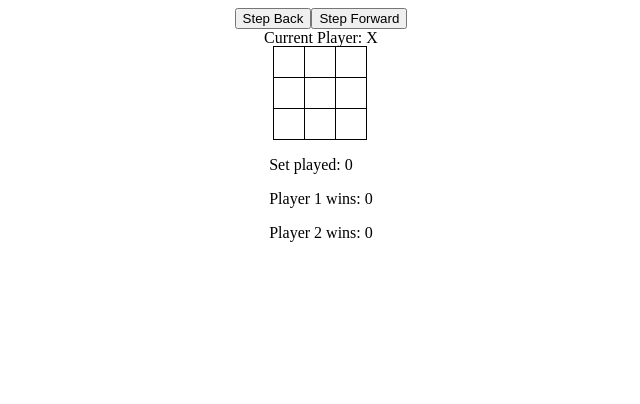
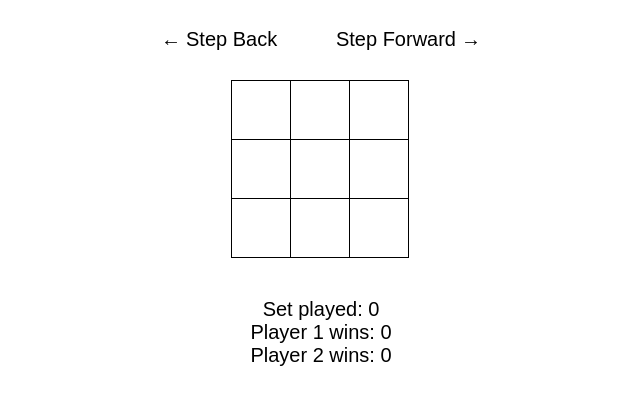
Before and after one commit to alnine/tic-tac-toy, a React (Create React App) app: page / in a window 1280 px wide. Shown: the top 404 px of the page, without its empty margins (319-959 px from the left). Built offline with nearby package versions, Linux system fonts and the light colour scheme.

Commit message:
Adds styles, changes history button layout

```diff
--- a/src/components/Board/Board.style.js
+++ b/src/components/Board/Board.style.js
@@ -4,7 +4,7 @@ const StyledBoard = styled.div`
   display: flex;
   flex-wrap: wrap;
   width: 6em;
-  font-size: 1em;
+  font-size: 1.5em;
 `;
 
 export default StyledBoard;
--- a/src/containers/App/App.jsx
+++ b/src/containers/App/App.jsx
@@ -4,6 +4,7 @@ import { Board } from '../../components/Board';
 import { makeStep, writeResult } from '../../redux/actions';
 import { checkWinner } from '../../utils';
 import { AppWrapper } from './App.style';
+import { Button } from '../../common/Button';
 
 function App({ board, currentPlayer, setsPlayed, stepsLeft, result, dispatch }) {
   const winner = checkWinner(board);
@@ -24,13 +25,12 @@ function App({ board, currentPlayer, setsPlayed, stepsLeft, result, dispatch })
 
   return (
     <AppWrapper>
+      <div className="history">
+        <Button className="history-btn--prev" label="Step Back" />
+        <Button className="history-btn--next" label="Step Forward" />
+      </div>
+      <Board plan={board} onCellClick={stepHandler} />
       <div>
-        <button type="button">Step Back</button>
-        <button type="button">Step Forward</button>
-      </div>
-      <div>Current Player: {currentPlayer}</div>
-      <Board plan={board} onCellClick={stepHandler} />
-      <div className="result">
         <p>Set played: {setsPlayed}</p>
         <p>Player 1 wins: {result.X}</p>
         <p>Player 2 wins: {result.O}</p>
--- a/src/containers/App/App.style.js
+++ b/src/containers/App/App.style.js
@@ -6,6 +6,40 @@ export const AppWrapper = styled.div`
   align-items: center;
   width: 320px;
   margin: 0 auto;
+  padding-top: 1em;
+  font-family: sans-serif;
+  font-size: 1.25rem;
+
+  p {
+    margin: 0;
+    text-align: center;
+    :first-child {
+      margin-top: 2em;
+    }
+  }
+
+  .history {
+    display: flex;
+    justify-content: space-between;
+    width: 100%;
+    margin-bottom: 1.5em;
+  }
+
+  .history-btn--prev {
+    ::before {
+      content: '\u2190';
+      display: inline-block;
+      margin-right: 5px;
+    }
+  }
+
+  .history-btn--next {
+    ::after {
+      content: '\u2192';
+      display: inline-block;
+      margin-left: 5px;
+    }
+  }
 `;
 
 export default AppWrapper;
```
